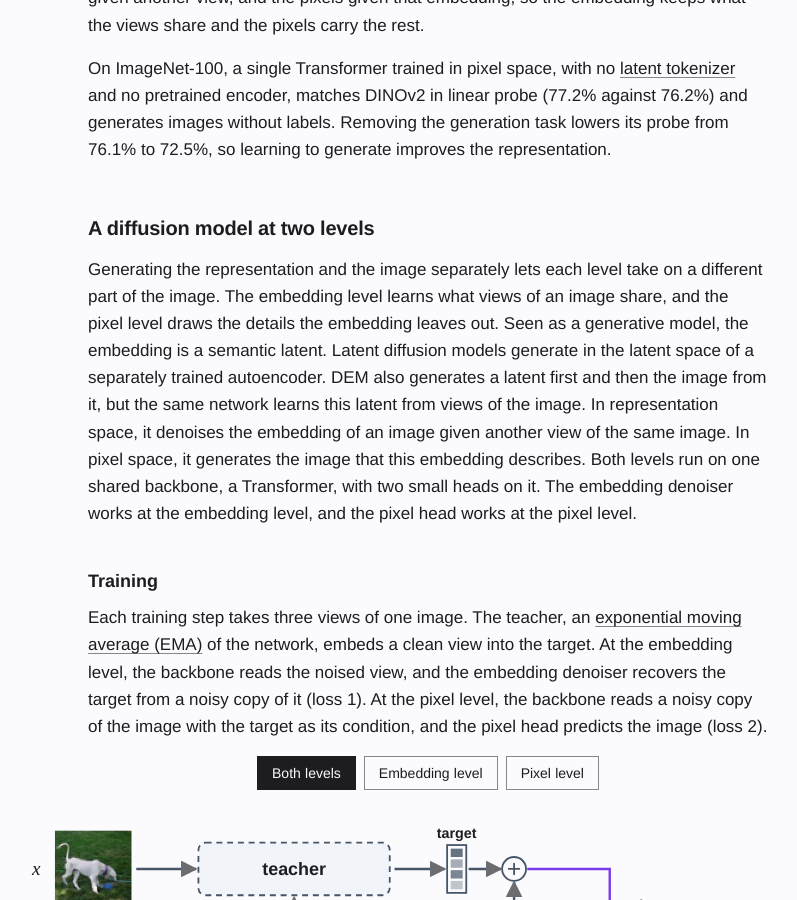
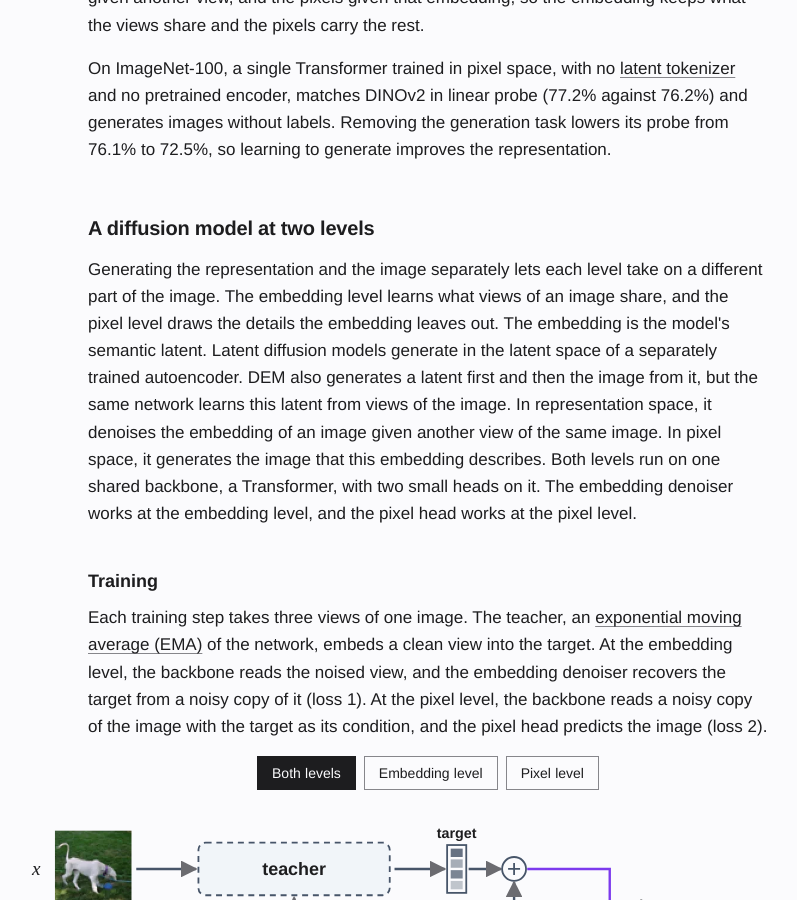
Before and after one commit to rabiulcste/rabiulcste.github.io, a Jekyll site: the page built from dem-denoising-embeddings/index.html, in a window 1280 px wide and 900 px high, scrolled down 1362 px. Shown: the whole window, without its empty margins (212-1009 px from the left). Built offline with Jekyll 4.4.1, drawn with Linux system fonts in a browser that asks for light colours.

Commit message:
DEM page: the embedding is the semantic latent

```diff
--- a/dem-denoising-embeddings/index.html
+++ b/dem-denoising-embeddings/index.html
@@ -246,7 +246,7 @@ bibtex: |
 
 <section id="method">
     <h2>A diffusion model at two levels</h2>
-    <p>Generating the representation and the image separately lets each level take on a different part of the image. The embedding level learns what views of an image share, and the pixel level draws the details the embedding leaves out. Seen as a generative model, the embedding is a semantic latent. Latent diffusion models generate in the latent space of a separately trained autoencoder. DEM also generates a latent first and then the image from it, but the same network learns this latent from views of the image. In representation space, it denoises the embedding of an image given another view of the same image. In pixel space, it generates the image that this embedding describes. Both levels run on one shared backbone, a Transformer, with two small heads on it. The embedding denoiser works at the embedding level, and the pixel head works at the pixel level.</p>
+    <p>Generating the representation and the image separately lets each level take on a different part of the image. The embedding level learns what views of an image share, and the pixel level draws the details the embedding leaves out. The embedding is the model's semantic latent. Latent diffusion models generate in the latent space of a separately trained autoencoder. DEM also generates a latent first and then the image from it, but the same network learns this latent from views of the image. In representation space, it denoises the embedding of an image given another view of the same image. In pixel space, it generates the image that this embedding describes. Both levels run on one shared backbone, a Transformer, with two small heads on it. The embedding denoiser works at the embedding level, and the pixel head works at the pixel level.</p>
     <h3>Training</h3>
     <p>Each training step takes three views of one image. The teacher, an <a href="https://arxiv.org/abs/2104.14294">exponential moving average (EMA)</a> of the network, embeds a clean view into the target. At the embedding level, the backbone reads the noised view, and the embedding denoiser recovers the target from a noisy copy of it (loss 1). At the pixel level, the backbone reads a noisy copy of the image with the target as its condition, and the pixel head predicts the image (loss 2).</p>
     <figure class="dem-fig dem-btnfig" id="dem-train">
```
